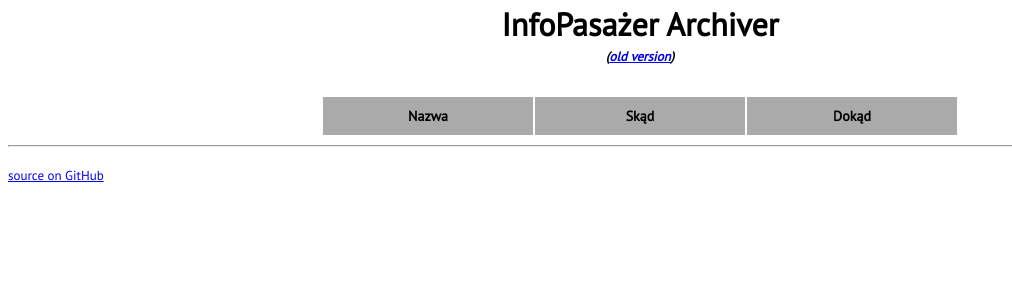
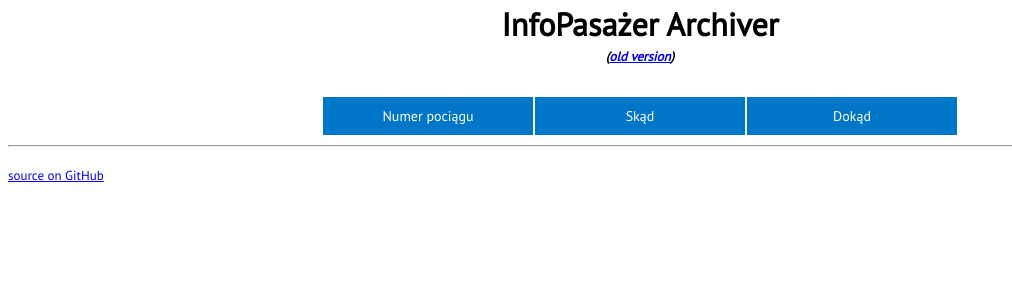
Before and after one commit to tmaciejewski/ipa, a PHP site: page / in a window 1280 px wide. Shown: the top 300 px of the page, without its empty margins (0-1012 px from the left). Run offline with PHP 8.4, Linux system fonts and the light colour scheme; data that the repository does not hold is empty.

Commit message:
color tweaks

```diff
--- a/html/index.php
+++ b/html/index.php
@@ -9,7 +9,7 @@
         <h1>InfoPasażer Archiver</h1>
         <h5>(<a href="http://old.ipa.lovethosetrains.com">old version</a>)</h5>
         <table id="main">
-        <tr><th>Nazwa</th><th>Skąd</th><th>Dokąd</th></tr>
+        <tr><th>Numer pociągu</th><th>Skąd</th><th>Dokąd</th></tr>
 <?php
 require 'db.php';
 
--- a/html/style.css
+++ b/html/style.css
@@ -33,7 +33,9 @@ td, th {
 }
 
 th {
-    background-color: #aaa;
+    background-color: #0076c8;
+    color: #fff;
+    font-weight: normal;
 }
 
 th:empty {
@@ -75,3 +77,7 @@ th:empty {
 #main tr:nth-child(odd) {
     background-color: #6c6;
 }
+
+.date {
+    font-size: 20px;
+}
```
